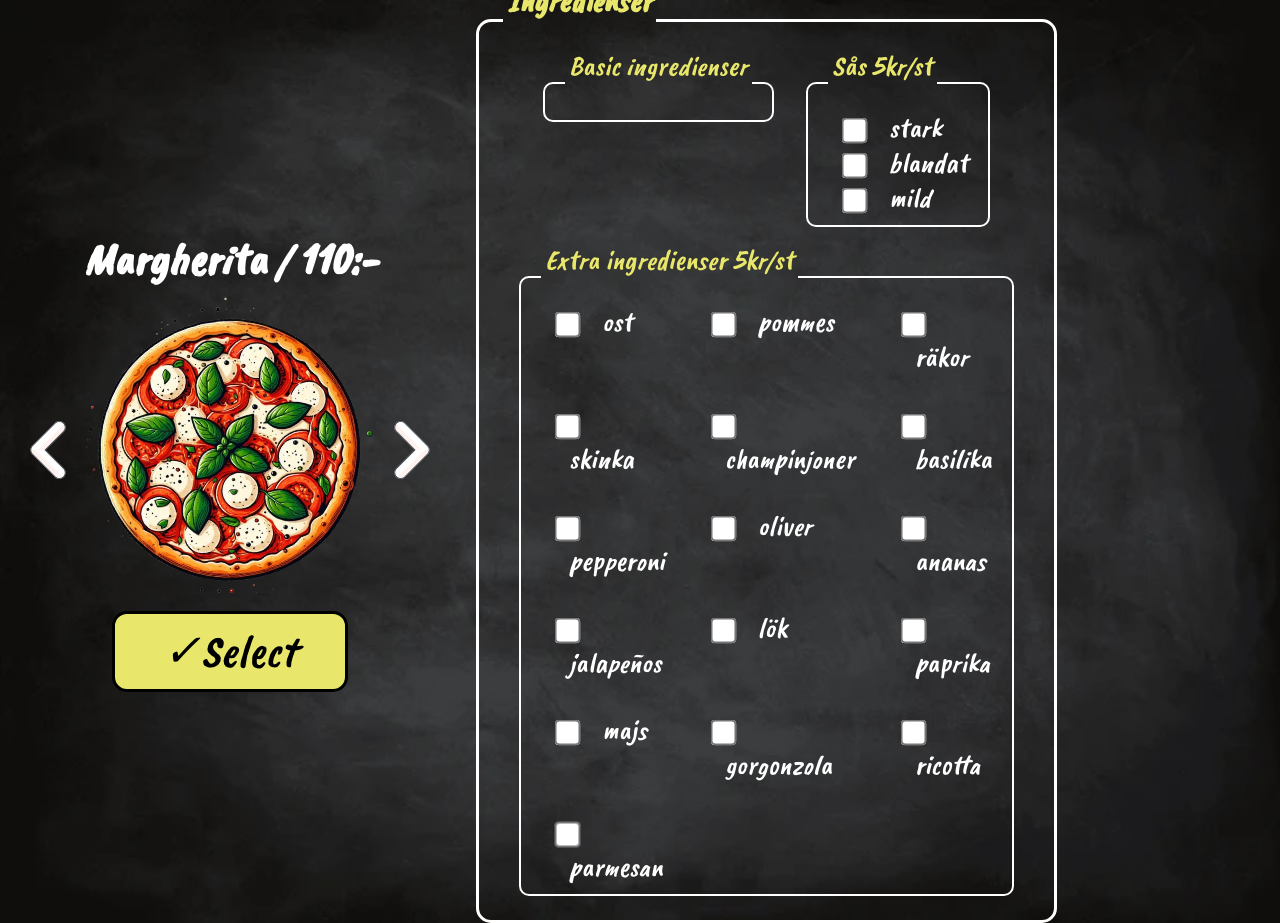
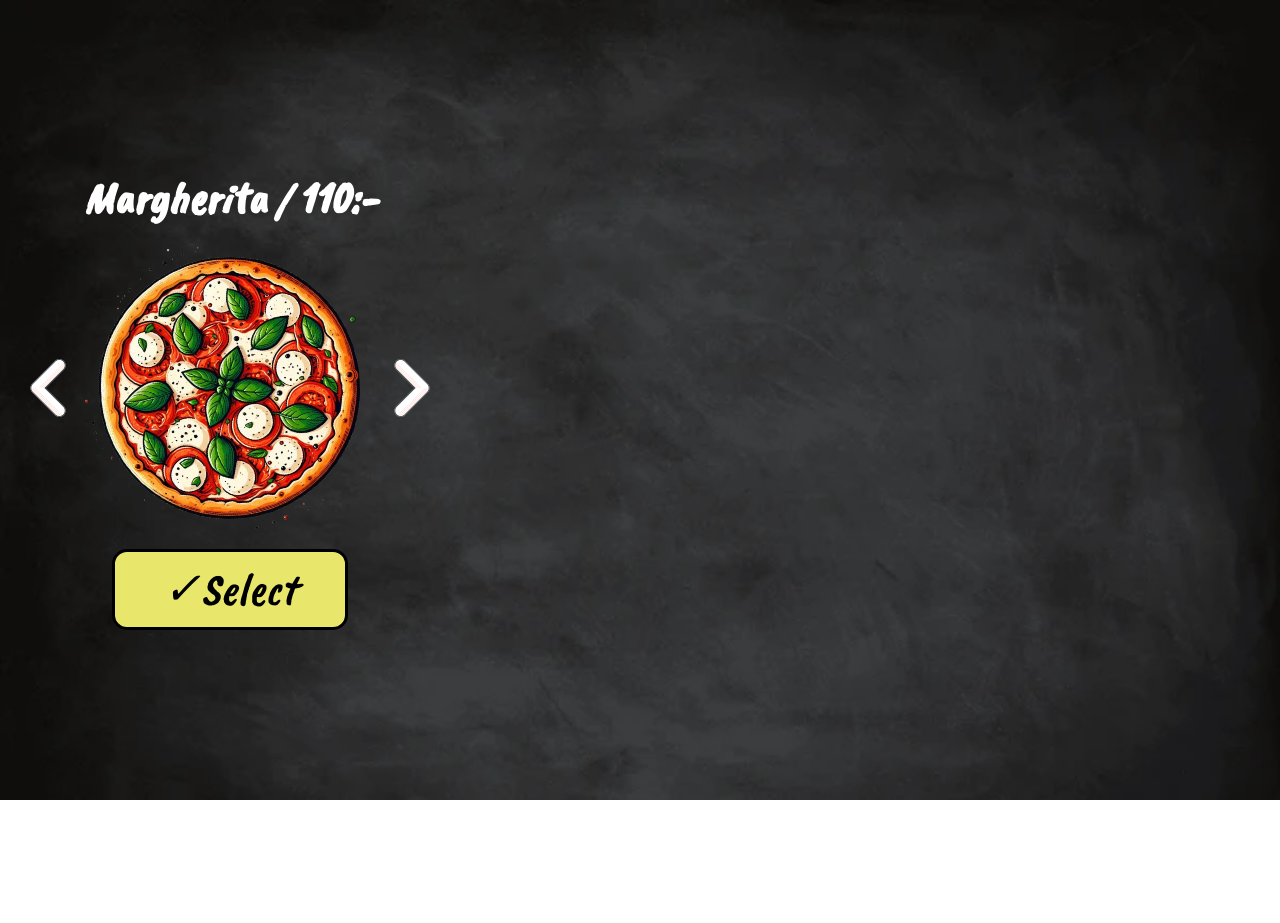
Before and after one commit to Ghayth-Sabeaallil/PizzaCal, a React (Vite) app: page / in a window 1280 px wide. After the commit the page ends 800 px from the top, so only its background shows below. Built offline with nearby package versions, Linux system fonts and the light colour scheme.

Commit message:
display pizzaFieldset none, and on clicl blir den block

```diff
--- a/src/Components/Ingredienser/Ingredienser.scss
+++ b/src/Components/Ingredienser/Ingredienser.scss
@@ -8,6 +8,7 @@
   flex-direction: column;
   justify-content: center;
   align-items: center;
+  display:none;
   .main-legend {
     font-size: 2em;
     font-weight: bolder;
--- a/src/Components/Ingredienser/Ingredienser.tsx
+++ b/src/Components/Ingredienser/Ingredienser.tsx
@@ -10,7 +10,7 @@ const Ingredienser = () => {
 
   return (
     <>
-      <fieldset className="pizzaFieldset">
+      <fieldset id="pizzaFieldset" className="pizzaFieldset">
         <legend className="main-legend">Ingredienser</legend>
         <div className="flex-container">
           <fieldset className="ingredientsFieldset gridContainer2">
--- a/src/Components/PizzaImgDiv/PizzaImgDiv.tsx
+++ b/src/Components/PizzaImgDiv/PizzaImgDiv.tsx
@@ -17,6 +17,10 @@ const PizzaImgDiv = ({ pizzaDB }: PizzaProp) => {
         setPizza(e.currentTarget.alt)
     }
     const clickHandle: React.FormEventHandler<HTMLDivElement> = () => {
+        const element = document.getElementById('pizzaFieldset');
+        if (element) {
+            element.style.display = 'block';
+        }
         dispatch({
             type: "ADD",
             payload: { id: id },
```
